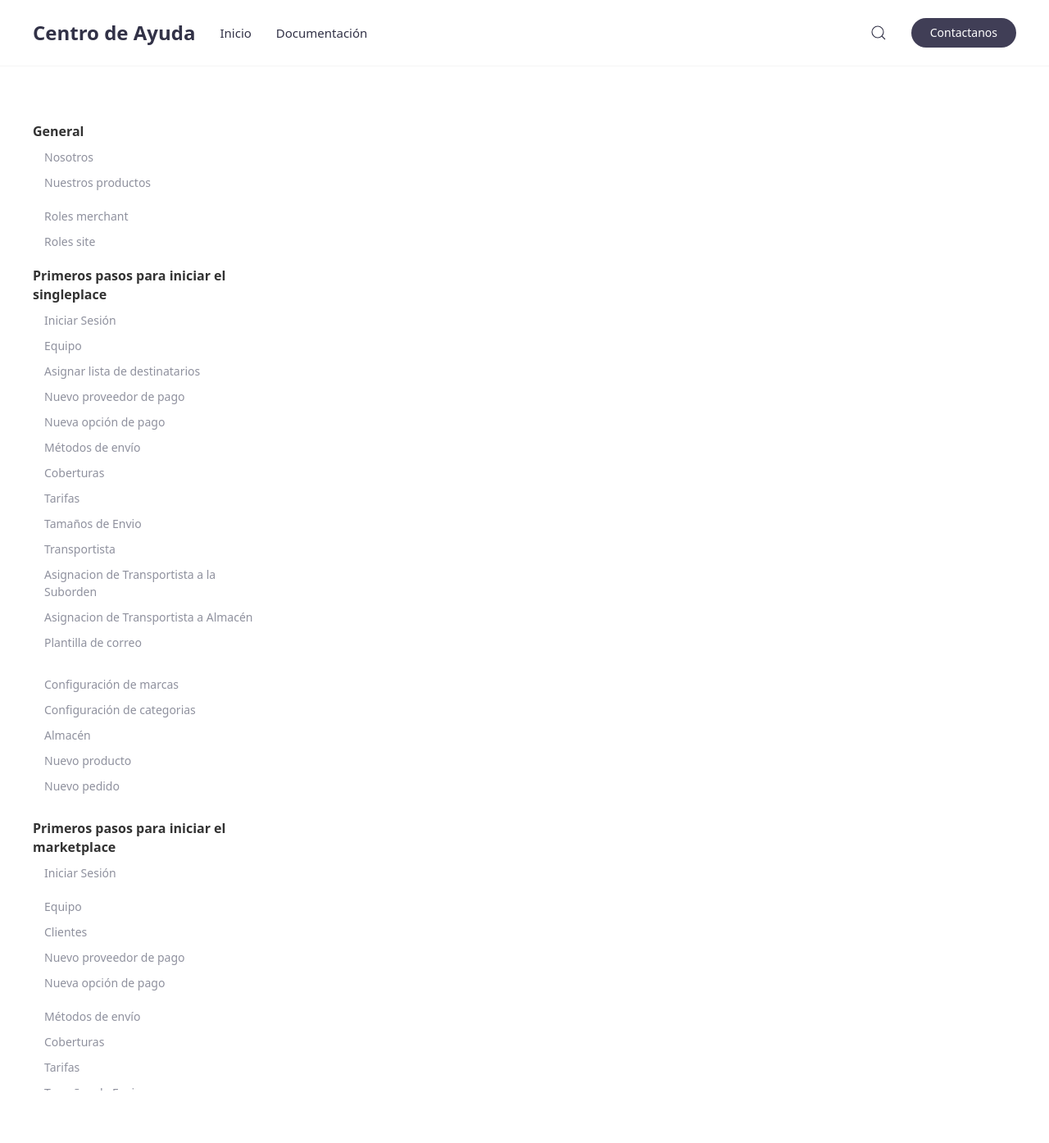
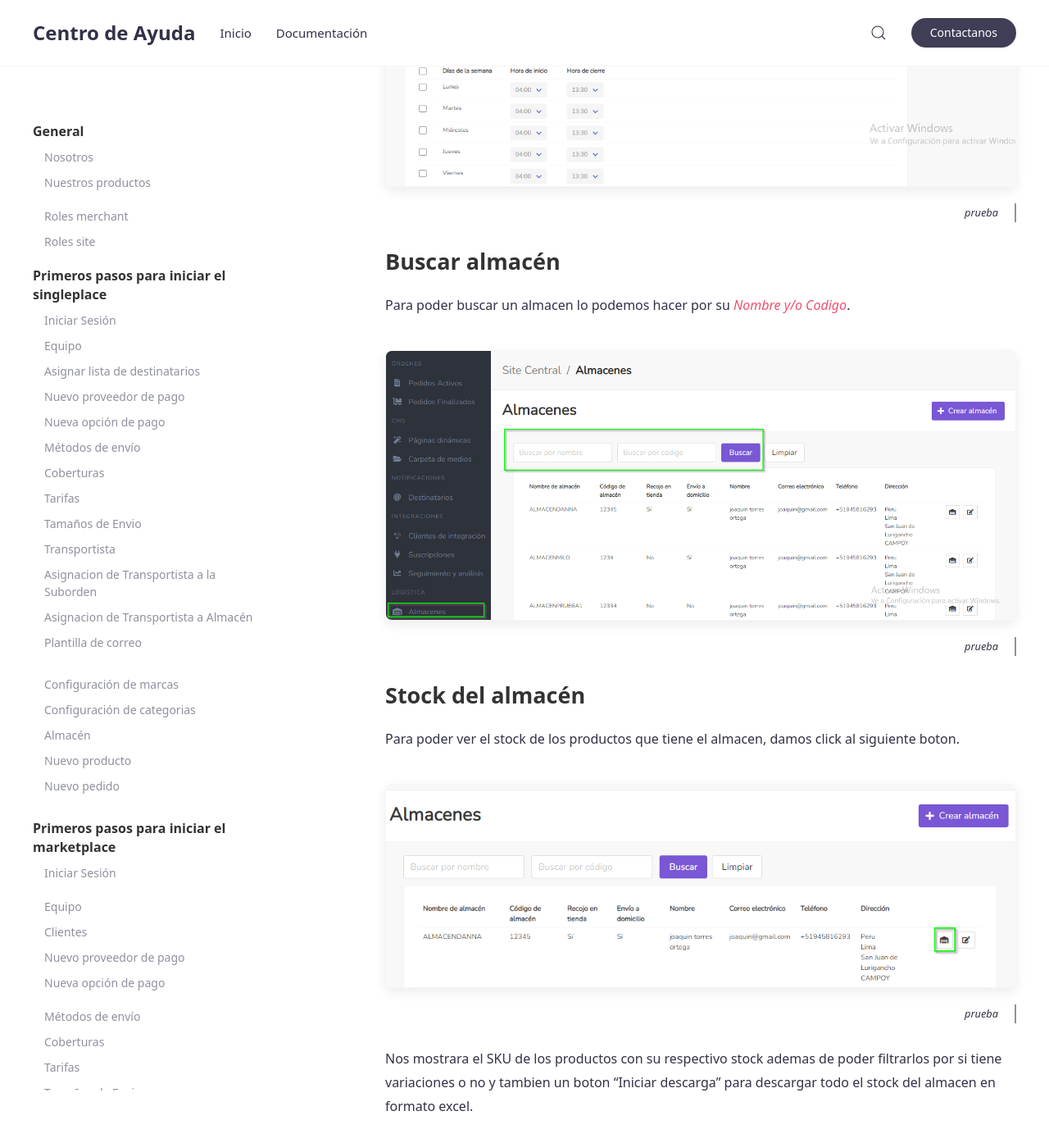
Before and after one commit to jztechpe/docshelp-old, a Jekyll site: the page built from docs/_docs/temas/merchant/almacenes/almacen.md, in a window 1280 px wide and 1400 px high, scrolled down 6681 px. Shown: the top 1394 px of the window at 82% size. Built offline with Jekyll 4.4.1, drawn with Linux system fonts in a browser that asks for light colours; some of the changed text lies outside the part shown.

Commit message:
Finished almacenes

```diff
--- a/docs/_data/navigation_docs.yml
+++ b/docs/_data/navigation_docs.yml
@@ -72,7 +72,7 @@
   - primeros-pasos/asignar-lista-destinatarios
   - primeros-pasos/nueva-marca-merchant #pendiente
   - primeros-pasos/nueva-categoria-merchant #pendiente
-  - temas/merchant/almacen
+  - temas/merchant/almacenes/almacen
 - title: Temas
   docs:
   - temas/catalogo/categoria
--- a/docs/_docs/temas/merchant/almacen.md
+++ b/docs/_docs/temas/merchant/almacenes/almacen.md
@@ -18,7 +18,6 @@ Las características principales de un **almacén** son:
 Hoy en día la omnicanalidad es algo que toma mucha presencia en el mundo digital y es por ello que el **almacén** representa una tienda o almacén físico debido a que es el reflejo de lo que ocurre en la realidad. Esto significa que una tienda/local/almacén/darkstore, etc, puede recibir pedidos para ser distribuidos desde ese punto.
 
 ## Segun tipo de sitio
-
 En sitios **singleplace**, el **Sitelogistic** está encargado de la creación y gestión del **almacén** de manera directa.
 
 En sitios **marketplace**, el **MerchantoLogistic** está encargado de la creación y gestión del **almacén** de manera directa.
@@ -28,14 +27,12 @@ Esta distinción es debido a que en un sitio **singleplace** el almacenero es du
 ## Características del almacén
 
 ### Definición de campos generales
-
 - **Nombre de almacén**: Es el nombre comercial que se le atribuye al almacén (Este campo no podrá ser editado posteriormente).
 - **Código de almacén**: Es un código que se le asigna al almacén para identificarlo de manera interna (Este campo no podrá ser editado posteriormente).
 - **ID externo de almacén**: Este campo es utilizado para realizar integraciones a nivel de stock con otros sistemas.
 - **Persona encargada**: Son los datos de contacto de la persona responsable del almacén.
 
 ### Stock de productos
-
 El stock puede ser ingresado desde el catálogo de productos o desde operaciones masivas para una actualización de varios productos.
 
 La plataforma permite descargar un reporte general del stock de todos los productos.
@@ -43,7 +40,6 @@ La plataforma permite descargar un reporte general del stock de todos los produc
 ***La falta de stock no bloquea la visualización del producto***
 
 ### Ubicación del almacén
-
 El **almacén** a diferencia de la **tienda** tiene una ubicación física con la finalidad de ser el punto de recojo de productos. Esta característica permite que los productos puedan ser distribuidos desde diferentes ubicaciones.
 
 La ubicación puede ser editada posteriormente en caso la ubicación haya sido ingresada erróneamente.
@@ -51,11 +47,9 @@ La ubicación puede ser editada posteriormente en caso la ubicación haya sido i
 La ubicación del almacén se geolocaliza con la finalidad de obtener mayor precición. Se puede agregar refrencias como campo opcional.
 
 ### Tiempo de preparación
-
 Es el tiempo que un almacén suele demorar en preparar productos en general.
 
 ### Horario de corte
-
 Es la hora en la cuál el **almacén** cierra su proceso de recepción de pedidos para no afectar su compromiso de entrega. Esto no significa que se detengan la generación de pedidos, sino que los pedidos aumentan un día adicional para su entrega. Por ejemplo:
 
 Si un almacén puede atender todos los pedidos que ingresen hasta las 17:00 para dejarlos listos en 24 horas, significa que los pedidos que ingresen a las 17:05 serán considerados para el siguiente turno de atención. Con ello evitando prometer fechas de entrega que no podrán cumplir.
@@ -63,9 +57,41 @@ Si un almacén puede atender todos los pedidos que ingresen hasta las 17:00 para
 ### Tipo de entrega
 
 #### A domicilio
-
 Es la opción de habilitar la entrega mediante un transportista que puede ser proporcionado por el Siteowner o por flota propia (**marketplace**).
 
 #### Recojo en tienda
+Es la opción de habilitar el recojo en la tienda de manera presencial.
 
-Es la opción de habilitar el recojo en la tienda de manera presencial.
+
+## Crear almacén
+Para crear un almacen debemos ir a la seccion de **Almacenes** y dando click en  "Crear almacen".
+{% include image.html img="../docs/temas/merchant/almacenes/crear-almacen-1.png" alt="Alt for image" caption="prueba" %}
+
+Luego ingresaremos toda la informacion del almacen como *Nombre, Codigo, ID externo, Contacto del almacenero y Ubicación del almacen*.
+{% include image.html img="../docs/temas/merchant/almacenes/crear-almacen-2.png" alt="Alt for image" caption="prueba" %}
+
+## Editar almacén
+Para editar un almacén debemos dar click al siguiente boton.
+{% include image.html img="../docs/temas/merchant/almacenes/editar-almacen-1.png" alt="Alt for image" caption="prueba" %}
+
+Nos dirigira al apartdo de *Informacion* donde se mostrara la informacion actual del almacen para poder editarla.
+{% include image.html img="../docs/temas/merchant/almacenes/editar-almacen-2.png" alt="Alt for image" caption="prueba" %}
+
+Tambien un poco mas abajo encontraremos un boton de *"Configurar dias de no despacho o festivos"*, donde se podra escoger los dias en los cuales el almacen no hara despachos.
+{% include image.html img="../docs/temas/merchant/almacenes/editar-almacen-3.png" alt="Alt for image" caption="prueba" %}
+{% include image.html img="../docs/temas/merchant/almacenes/editar-almacen-4.png" alt="Alt for image" caption="prueba" %}
+
+Luego se vamos al apartado de *Metodos de entrega* donde se podra hacer configuraciones tanto para la "Entrega a domicilio" asi como para "Retiro en tienda".
+{% include image.html img="../docs/temas/merchant/almacenes/editar-almacen-5.png" alt="Alt for image" caption="prueba" %}
+{% include image.html img="../docs/temas/merchant/almacenes/editar-almacen-6.png" alt="Alt for image" caption="prueba" %}
+
+## Buscar almacén
+Para poder buscar un almacen lo podemos hacer por su *Nombre y/o Codigo*.
+{% include image.html img="../docs/temas/merchant/almacenes/BUSCAR-almacen.png" alt="Alt for image" caption="prueba" %}
+
+## Stock del almacén
+Para poder ver el stock de los productos que tiene el almacen, damos click al siguiente boton.
+{% include image.html img="../docs/temas/merchant/almacenes/stock-1.png" alt="Alt for image" caption="prueba" %}
+
+Nos mostrara el SKU de los productos con su respectivo stock ademas de poder filtrarlos por si tiene variaciones o no y tambien un boton "Iniciar descarga" para descargar todo el stock del almacen en formato excel.
+{% include image.html img="../docs/temas/merchant/almacenes/stock-2.png" alt="Alt for image" caption="prueba" %}
```
Also changed, not shown: docs/_docs/temas/ordenes/consulta-de-clientes.md (deleted, +0 -14 lines), docs/_docs/temas/merchant/almacenes/buscar-almacen.png (added), docs/_docs/temas/merchant/almacenes/crear-almacen-1.png (added), docs/_docs/temas/merchant/almacenes/crear-almacen-2.png (added), docs/_docs/temas/merchant/almacenes/editar-almacen-1.png (added), docs/_docs/temas/merchant/almacenes/editar-almacen-2.png (added), docs/_docs/temas/merchant/almacenes/editar-almacen-3.png (added), docs/_docs/temas/merchant/almacenes/editar-almacen-4.png (added), docs/_docs/temas/merchant/almacenes/editar-almacen-5.png (added), docs/_docs/temas/merchant/almacenes/editar-almacen-6.png (added), docs/_docs/temas/merchant/almacenes/stock-1.png (added), docs/_docs/temas/merchant/almacenes/stock-2.png (added), docs/_docs/temas/ordenes/consulta-de-clientes-1.jpg (deleted), docs/_docs/temas/ordenes/consulta-de-clientes-2.jpg (deleted).
